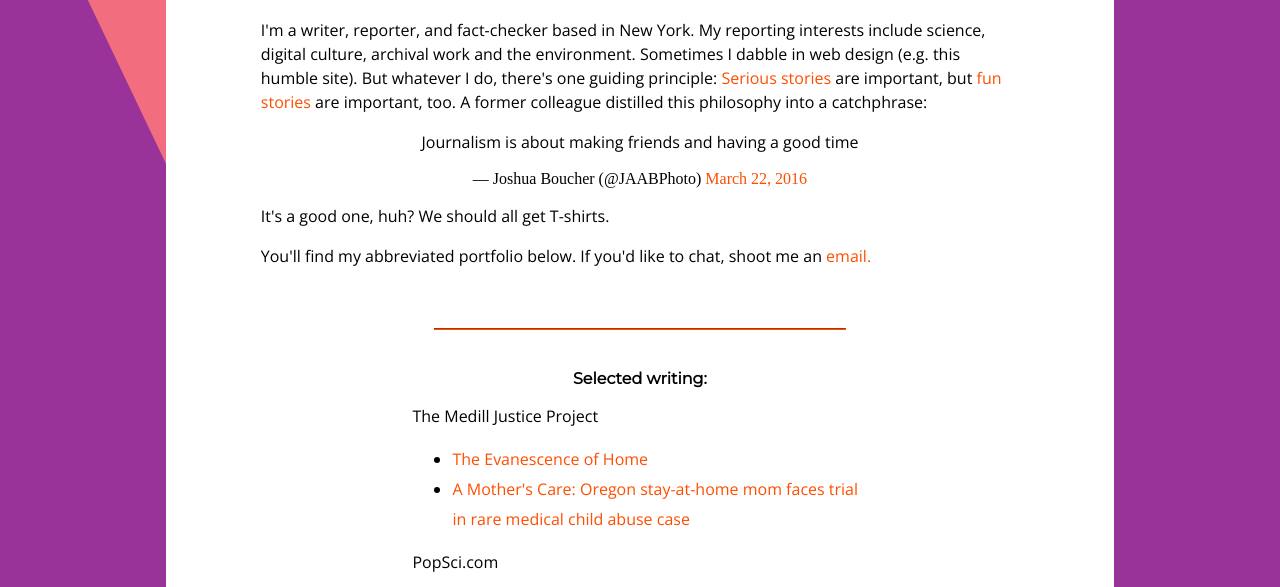
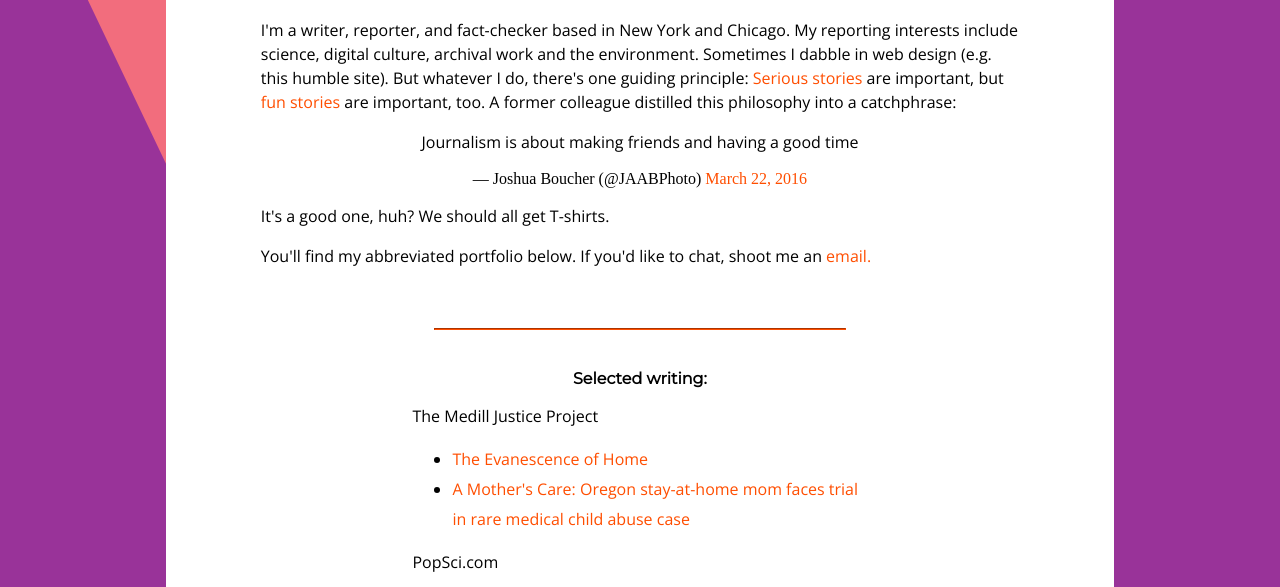
Before and after one commit to morgankinney/morgankinney.github.io, a plain HTML site: page index.html in a window 1280 px wide. Shown: the part 182-769 px from the top of the page. Drawn offline with nearby package versions, Linux system fonts and the light colour scheme; a web font is replaced by a local one.

Commit message:
First commit

```diff
--- a/index.html
+++ b/index.html
@@ -41,7 +41,7 @@
 
 <div class="intro">
 
-     <p>I'm a writer, reporter, and fact-checker based in New York. My reporting interests include science, digital culture, archival work and the environment. Sometimes I dabble in web design (e.g. this humble site). But whatever I do, there's one guiding principle: <a href="http://www.medilljusticeproject.org/2015/12/17/a-mothers-care/" target="_blank">Serious stories</a> are important, but <a href="http://chqdaily.com/2016/07/on-the-chautauquan-house-tour-visit-the-home-of-a-possible-murderer/" target="_blank">fun stories</a> are important, too. A former colleague distilled this philosophy into a catchphrase:</p>
+     <p>I'm a writer, reporter, and fact-checker based in New York and Chicago. My reporting interests include science, digital culture, archival work and the environment. Sometimes I dabble in web design (e.g. this humble site). But whatever I do, there's one guiding principle: <a href="http://www.medilljusticeproject.org/2015/12/17/a-mothers-care/" target="_blank">Serious stories</a> are important, but <a href="http://chqdaily.com/2016/07/on-the-chautauquan-house-tour-visit-the-home-of-a-possible-murderer/" target="_blank">fun stories</a> are important, too. A former colleague distilled this philosophy into a catchphrase:</p>
 
      <center><div><blockquote class="twitter-tweet" data-lang="en"><p lang="en" dir="ltr">Journalism is about making friends and having a good time</p>&mdash; Joshua Boucher (@JAABPhoto) <a href="https://twitter.com/JAABPhoto/status/712068561703804928">March 22, 2016</a></blockquote>
     <script async src="//platform.twitter.com/widgets.js" charset="utf-8"></script></div></center>
```
